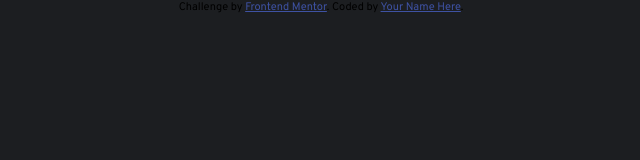
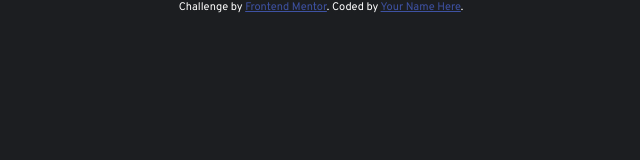
Before and after one commit to JeremyPaymal/Interactive-Rating, a plain HTML site: page index.html in a window 1280 px wide. Shown: the top 160 px of the page, without its empty margins (319-959 px from the left). Drawn offline with Linux system fonts and the light colour scheme.

Commit message:
Readme Template

```diff
--- a/style.css
+++ b/style.css
@@ -15,8 +15,10 @@ body {
 }
 
 .attribution {
+  width: 100%;
   font-size: 11px;
   text-align: center;
+  color: #fff;
 }
 .attribution a {
   color: hsl(228, 45%, 44%);
```
Also changed, not shown: design/interactive-preview.png (added), 1 other file.
